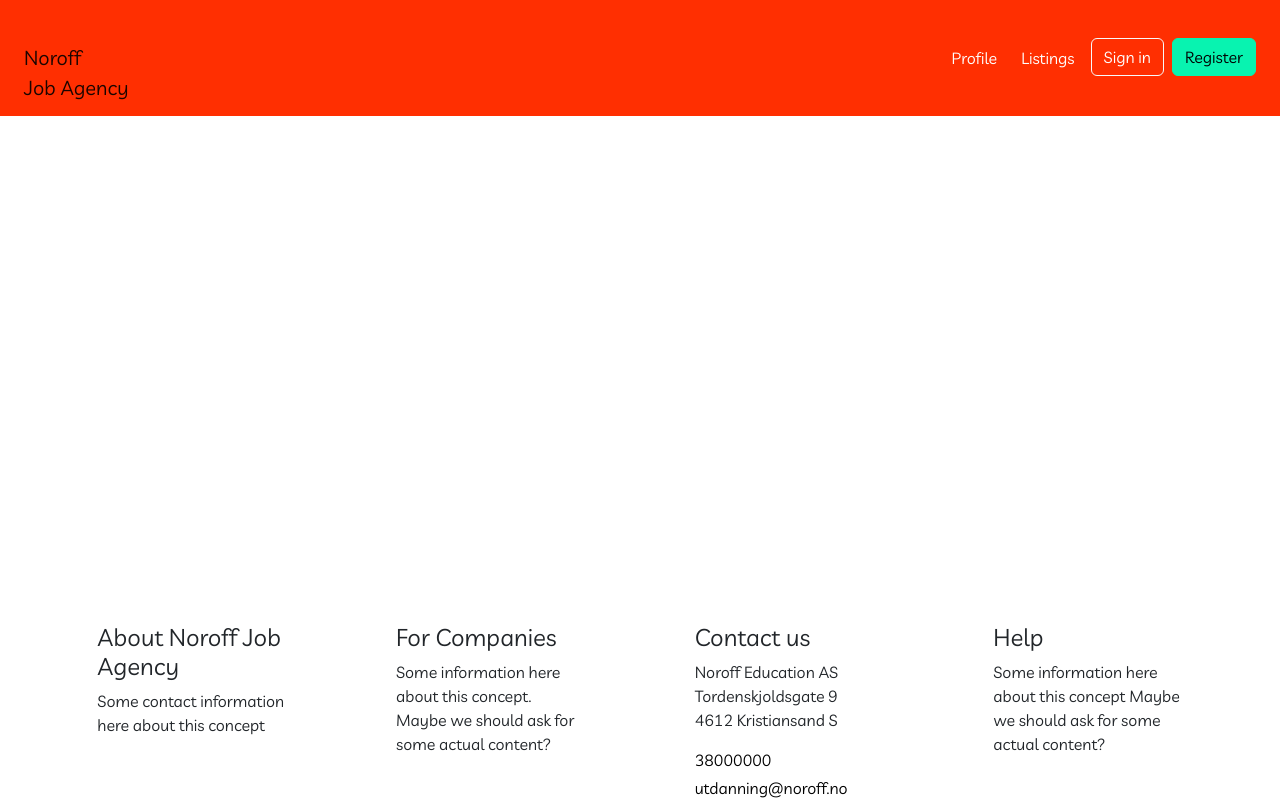
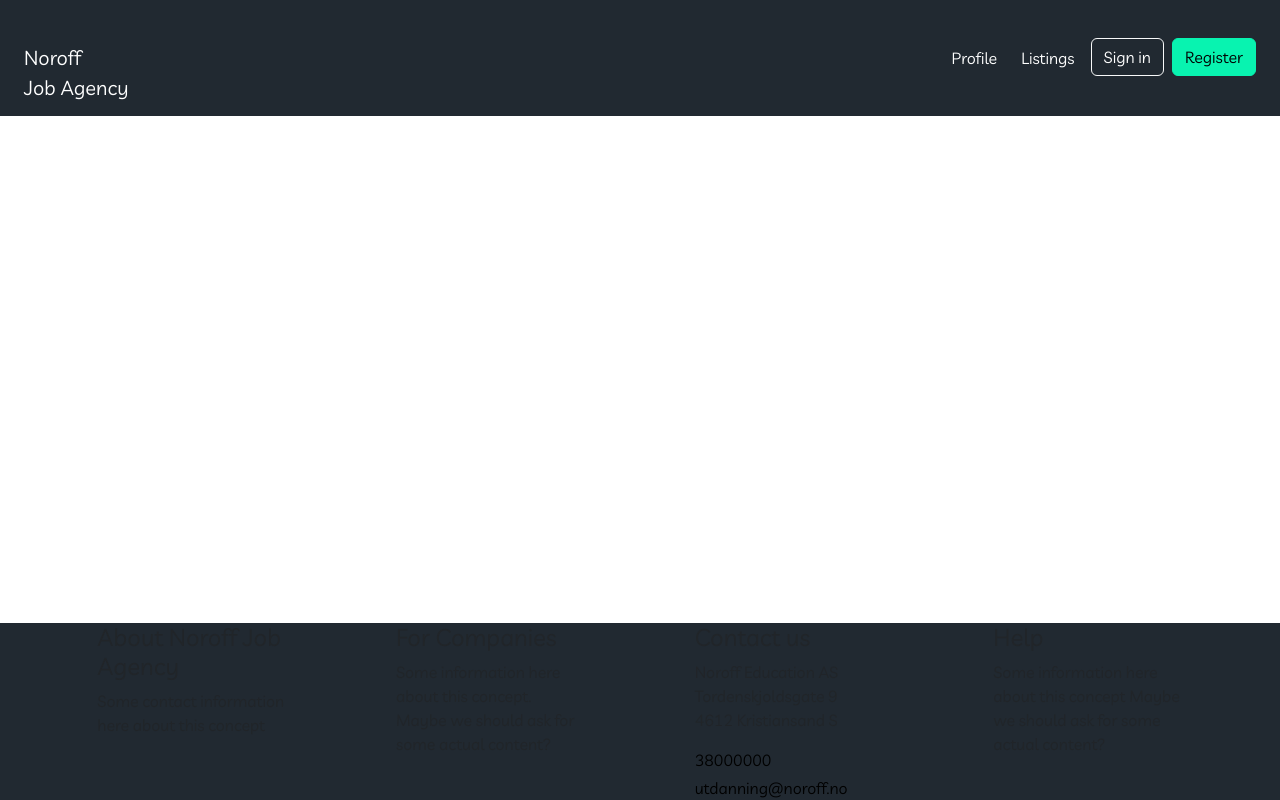
Before and after one commit to NoroffFEU/agency.noroff.dev, a website: page index.html in a window 1280 px wide. Drawn offline with nearby package versions, Linux system fonts and the light colour scheme; files that its build step writes are made by us from their sources.

Commit message:
changes to the header and footer

```diff
--- a/src/js/ui/footer/index.js
+++ b/src/js/ui/footer/index.js
@@ -1,5 +1,6 @@
 export const footer = () => {
     const footerElement = document.querySelector("footer");
+    footerElement.classList.add("bg-theme-dark")
     footerElement.innerHTML = `<div class="container-fluid">
     <div class="row justify-content-evenly">
       <div class="col-2">
--- a/src/js/ui/header/index.js
+++ b/src/js/ui/header/index.js
@@ -1,6 +1,6 @@
 export const header = () => {
     const headerElement = document.querySelector("header");
-    headerElement.classList.add("bg-theme-primary")
+    headerElement.classList.add("bg-theme-dark")
 
     return headerElement.innerHTML = `<div class="container-fluid">
     <nav class="navbar navbar-expand-lg bg-body-tertiary">
@@ -8,8 +8,8 @@ export const header = () => {
           <a class="navbar-brand" href="#">
             <img src="" class="Logo-noroff" />
             <div class="d-flex flex-column">
-                <span class="company_name">Noroff</span>
-                <span class="company_branch">Job Agency</span>
+                <span class="company_name text-white">Noroff</span>
+                <span class="company_branch text-white">Job Agency</span>
             </div>
         </a>
           <button class="navbar-toggler" type="button" data-bs-toggle="collapse" data-bs-target="#navbarNav" aria-controls="navbarNav" aria-expanded="false" aria-label="Toggle navigation">
--- a/src/scss/custom/_themeColorVariables.scss
+++ b/src/scss/custom/_themeColorVariables.scss
@@ -6,7 +6,7 @@ $theme-Secondary: #08F3B0;
 $theme-Success: #08F3B0;
 $theme-Light: #F8F8F8;
 $theme-Grey: #E6E6E6;
-$theme-Dark: #140F15;
+$theme-Dark: #212931;
 
 // Changing bootstrap colors
 $primary: #00ff4c;
```
